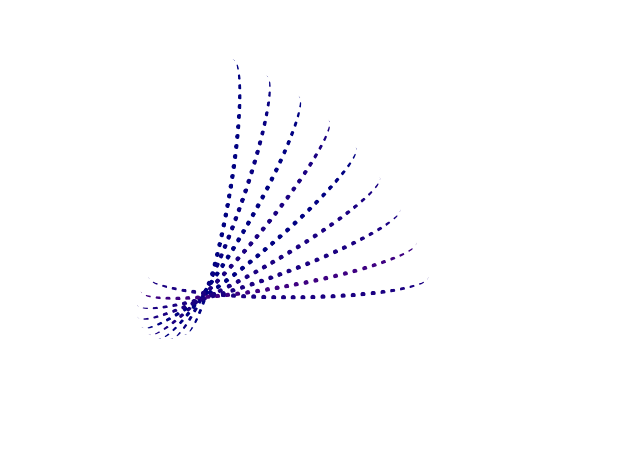
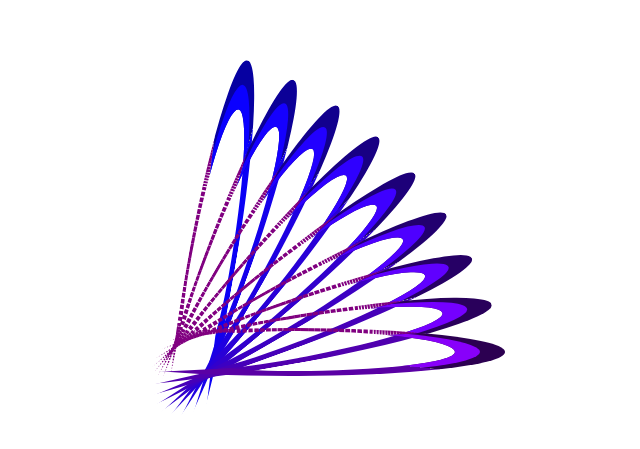
Before and after one commit to risingBirdSong/css_play, a React (Vite) app: page / in a window 1280 px wide. Shown: the part 193-642 px from the top of the page, without its empty margins (464-1104 px from the left). Built offline with nearby package versions, Linux system fonts and the light colour scheme.

Commit message:
nice shape

```diff
--- a/componenents/Flower.tsx
+++ b/componenents/Flower.tsx
@@ -18,7 +18,7 @@ const Flower = () => {
       {nums.map((num) => {
         return (
           <Pedal
-            rgbColors={[(255 % num) * 9, 1, 130]}
+            rgbColors={[num * 10, 0, 255 - num * 10]}
             rotateAmount={num * 10}
             height={250}
             width={10}
--- a/componenents/Pedal.tsx
+++ b/componenents/Pedal.tsx
@@ -29,11 +29,10 @@ const Pedal = (props: PedalProps) => {
         borderTopRightRadius: "100%",
         borderBottomRightRadius: "100%",
         borderBottomLeftRadius: "100%",
-        // border: "1px solid black",
-        // borderBottom: "100% solid transparent",
-        // borderTop: "100% solid transparent",
-        // borderLeft: "1px dotted black",
-        borderRight: `5px dotted ${colStr}`,
+        borderBottom: "100px solid transparent",
+        borderTop: `50px groove ${colStr}`,
+        borderLeft: `3px dotted purple`,
+        borderRight: `5px solid ${colStr}`,
       }}
     ></div>
   );
```
Also changed, not shown: 2 other files (tests, documents, lock files or other folders).
